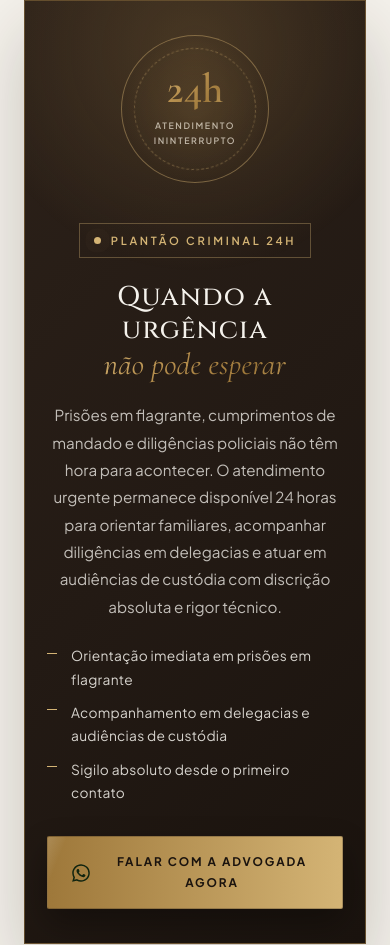
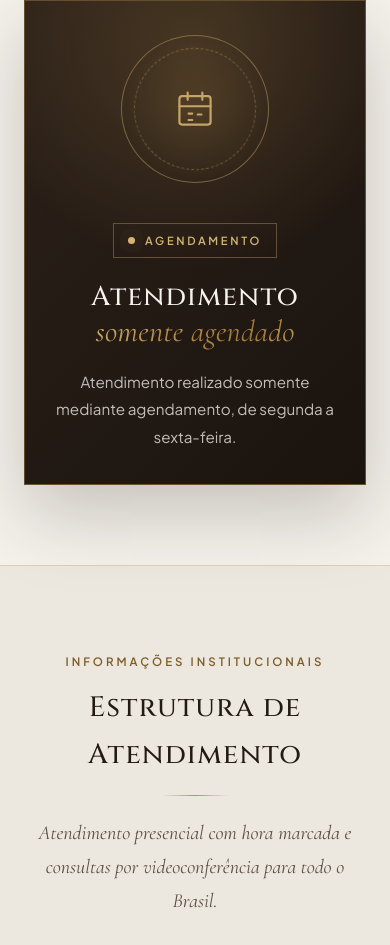
Before and after one commit to estgchristian-code/site-advocacia, a plain HTML site: page index.html in a window 390 px wide. Shown: the part 6453-7398 px from the top of the page. Drawn offline with nearby package versions, Linux system fonts and the light colour scheme.

Commit message:
removendo horarios de agendamento errados e melhorando o visual do site

```diff
--- a/index.html
+++ b/index.html
@@ -294,7 +294,7 @@
     </div>
   </section>
 
-  <!-- ==================== ATENDIMENTO URGENTE 24H ==================== -->
+  <!-- ==================== ATENDIMENTO AGENDADO ==================== -->
   <section class="urgent-section" id="plantao">
     <div class="container">
       <div class="urgent-card reveal">
@@ -303,37 +303,25 @@
         <div class="urgent-copy">
           <span class="urgent-badge">
             <span class="urgent-dot" aria-hidden="true"></span>
-            Plantão Criminal 24h
+            Agendamento
           </span>
           <h2 class="urgent-title">
-            Quando a urgência
-            <span>não pode esperar</span>
+            Atendimento
+            <span>somente agendado</span>
           </h2>
           <p class="urgent-text">
-            Prisões em flagrante, cumprimentos de mandado e diligências policiais não têm hora para acontecer. O atendimento urgente permanece disponível 24 horas para orientar familiares, acompanhar diligências em delegacias e atuar em audiências de custódia com discrição absoluta e rigor técnico.
+            Atendimento realizado somente mediante agendamento, de segunda a sexta-feira.
           </p>
-
-          <ul class="urgent-list">
-            <li>Orientação imediata em prisões em flagrante</li>
-            <li>Acompanhamento em delegacias e audiências de custódia</li>
-            <li>Sigilo absoluto desde o primeiro contato</li>
-          </ul>
-
-          <a href="#" class="btn-gold js-wa-trigger" target="_blank" rel="noopener noreferrer" data-msg="Olá, Dra. Karen! Preciso de atendimento urgente. Trata-se de uma situação criminal que exige orientação imediata.">
-            <span class="wa-icon-badge" aria-hidden="true">
-              <svg viewBox="0 0 32 32" width="22" height="22" fill="currentColor">
-                <path d="M16.004 3.2c-7.06 0-12.8 5.74-12.8 12.8 0 2.256.59 4.458 1.71 6.398L3.1 28.9l6.678-1.752a12.74 12.74 0 0 0 6.226 1.612h.006c7.058 0 12.798-5.74 12.798-12.8 0-3.42-1.332-6.636-3.75-9.054A12.716 12.716 0 0 0 16.004 3.2zm0 23.404h-.004a10.61 10.61 0 0 1-5.408-1.48l-.388-.23-3.962 1.04 1.058-3.862-.252-.402a10.586 10.586 0 0 1-1.628-5.67c0-5.862 4.77-10.632 10.636-10.632 2.84 0 5.51 1.108 7.516 3.116a10.562 10.562 0 0 1 3.112 7.52c0 5.864-4.77 10.6-10.68 10.6zm5.832-7.962c-.32-.16-1.892-.934-2.186-1.04-.294-.108-.506-.16-.72.16-.214.32-.826 1.04-1.014 1.254-.186.214-.374.24-.694.08-.32-.16-1.35-.498-2.572-1.588-.95-.848-1.592-1.896-1.778-2.216-.186-.32-.02-.494.14-.652.144-.144.32-.374.48-.56.16-.186.214-.32.32-.534.106-.214.054-.4-.026-.56-.08-.16-.72-1.734-.986-2.374-.26-.624-.524-.54-.72-.55l-.614-.01c-.214 0-.56.08-.854.4-.294.32-1.12 1.094-1.12 2.668 0 1.574 1.146 3.094 1.306 3.308.16.214 2.256 3.444 5.464 4.83.764.33 1.36.526 1.824.674.766.244 1.464.21 2.016.128.616-.092 1.892-.774 2.158-1.52.266-.748.266-1.388.186-1.52-.08-.134-.294-.214-.614-.374z"/>
-              </svg>
-            </span>
-            Falar com a advogada agora
-          </a>
         </div>
 
         <div class="urgent-emblem" aria-hidden="true">
           <span class="urgent-emblem-ring"></span>
           <div class="urgent-emblem-core">
-            <strong>24h</strong>
-            <span>Atendimento<br />ininterrupto</span>
+            <svg class="urgent-emblem-icon" viewBox="0 0 24 24" fill="none" stroke="currentColor" stroke-width="1.2" stroke-linecap="round" stroke-linejoin="round">
+              <rect x="3.5" y="5" width="17" height="15.5" rx="1.5" />
+              <path d="M8 3v4M16 3v4M3.5 10.5h17" />
+              <path d="M8.5 14.5h2M13.5 15h2M8.5 18h2" />
+            </svg>
           </div>
         </div>
       </div>
--- a/style.css
+++ b/style.css
@@ -903,90 +903,7 @@ section {
   line-height: 1.8;
   color: rgba(245, 242, 236, 0.76);
   max-width: 620px;
-  margin-bottom: 24px;
-}
-
-.urgent-list {
-  display: grid;
-  gap: 10px;
-  margin-bottom: 32px;
-}
-
-.urgent-list li {
-  position: relative;
-  padding-left: 24px;
-  font-size: 0.86rem;
-  color: rgba(245, 242, 236, 0.86);
-  letter-spacing: 0.02em;
-}
-
-.urgent-list li::before {
-  content: "";
-  position: absolute;
-  left: 0;
-  top: 0.62em;
-  width: 10px;
-  height: 1px;
-  background: var(--gold-light);
-}
-
-/* Botão dourado com shimmer */
-.btn-gold {
-  display: inline-flex;
-  align-items: center;
-  gap: 12px;
-  position: relative;
-  overflow: hidden;
-  isolation: isolate;
-  padding: 16px 30px;
-  border-radius: 2px;
-  border: 1px solid rgba(35, 26, 20, 0.25);
-  background: var(--gold-gradient);
-  background-size: 200% 100%;
-  color: #1A130E;
-  font-family: inherit;
-  font-size: 0.78rem;
-  font-weight: 700;
-  letter-spacing: 0.16em;
-  text-transform: uppercase;
-  box-shadow: 0 14px 32px rgba(0, 0, 0, 0.32);
-  transition: var(--transition-smooth);
-}
-
-.btn-gold::after {
-  content: "";
-  position: absolute;
-  top: -40%;
-  left: -70%;
-  width: 45%;
-  height: 180%;
-  background: linear-gradient(
-    90deg,
-    rgba(255, 255, 255, 0) 0%,
-    rgba(255, 255, 255, 0.5) 50%,
-    rgba(255, 255, 255, 0) 100%
-  );
-  transform: rotate(22deg);
-  animation: btnShimmer 4.2s infinite ease-in-out;
-  pointer-events: none;
-  z-index: 1;
-}
-
-.btn-gold > * {
-  position: relative;
-  z-index: 2;
-}
-
-.btn-gold .wa-icon-badge {
-  width: 22px;
-  height: 22px;
-  color: #10240F;
-}
-
-.btn-gold:hover {
-  transform: translateY(-3px);
-  background-position: 100% 0;
-  box-shadow: 0 20px 42px rgba(0, 0, 0, 0.4);
+  margin-bottom: 0;
 }
 
 .urgent-emblem {
@@ -1018,28 +935,13 @@ section {
   text-align: center;
 }
 
-.urgent-emblem-core strong {
+.urgent-emblem-icon {
   display: block;
-  font-family: 'Cormorant Garamond', serif;
-  font-weight: 600;
-  font-size: 3.7rem;
-  line-height: 1;
-  background: var(--gold-metallic);
-  -webkit-background-clip: text;
-  background-clip: text;
-  -webkit-text-fill-color: transparent;
+  width: 62px;
+  height: 62px;
+  margin: 0 auto;
   color: var(--gold-light);
-}
-
-.urgent-emblem-core span {
-  display: block;
-  margin-top: 8px;
-  font-size: 0.62rem;
-  font-weight: 600;
-  letter-spacing: 0.24em;
-  text-transform: uppercase;
-  line-height: 1.7;
-  color: rgba(245, 242, 236, 0.72);
+  opacity: 0.92;
 }
 
 /* ==================== ATENDIMENTO & LOCALIZAÇÃO ==================== */
@@ -1495,14 +1397,6 @@ body.menu-open {
     text-align: center;
   }
 
-  .urgent-copy .urgent-list {
-    justify-items: center;
-  }
-
-  .urgent-list li {
-    text-align: left;
-  }
-
   .urgent-text {
     margin-left: auto;
     margin-right: auto;
@@ -1617,8 +1511,9 @@ body.menu-open {
     height: 168px;
   }
 
-  .urgent-emblem-core strong {
-    font-size: 3rem;
+  .urgent-emblem-icon {
+    width: 52px;
+    height: 52px;
   }
 
   .whatsapp-float {
@@ -1665,8 +1560,7 @@ body.menu-open {
     font-size: 0.72rem;
   }
 
-  .btn-agendamento-principal,
-  .btn-gold {
+  .btn-agendamento-principal {
     width: 100%;
     justify-content: center;
     padding: 15px 22px;
@@ -1716,13 +1610,9 @@ body.menu-open {
     inset: 12px;
   }
 
-  .urgent-emblem-core strong {
-    font-size: 2.6rem;
-  }
-
-  .urgent-emblem-core span {
-    font-size: 0.55rem;
-    letter-spacing: 0.18em;
+  .urgent-emblem-icon {
+    width: 44px;
+    height: 44px;
   }
 
   .area-card {
```
